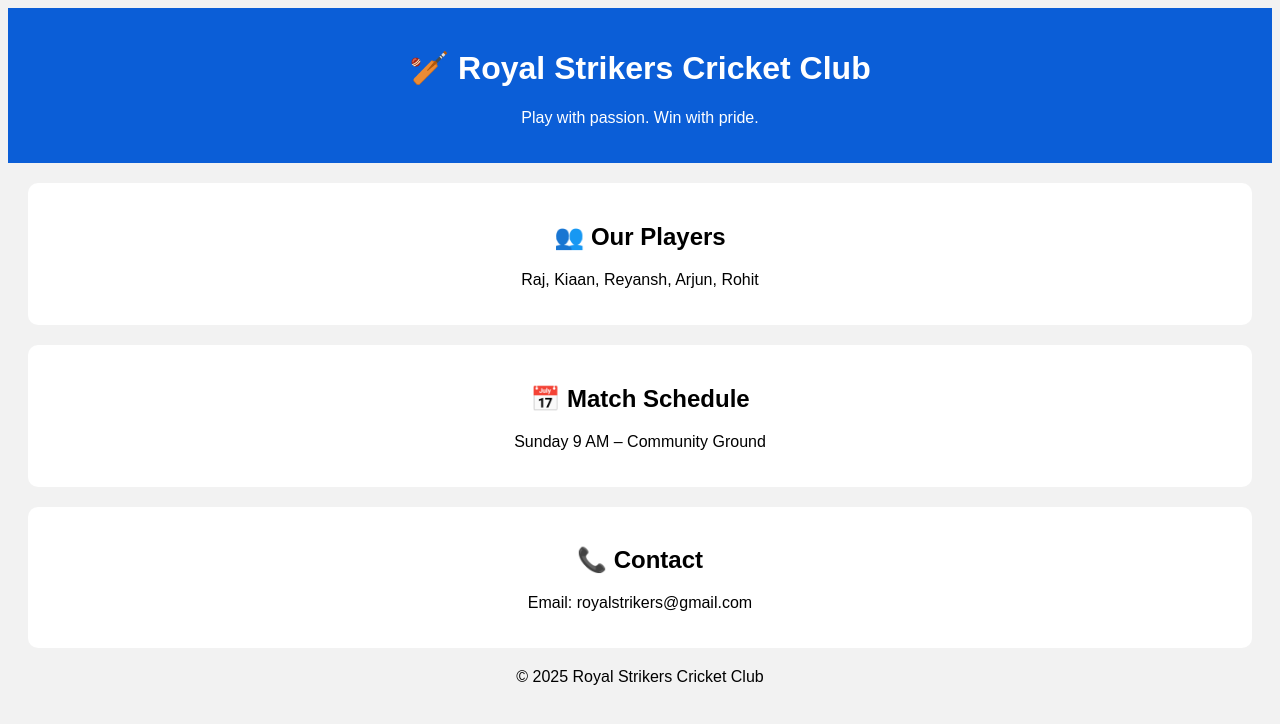
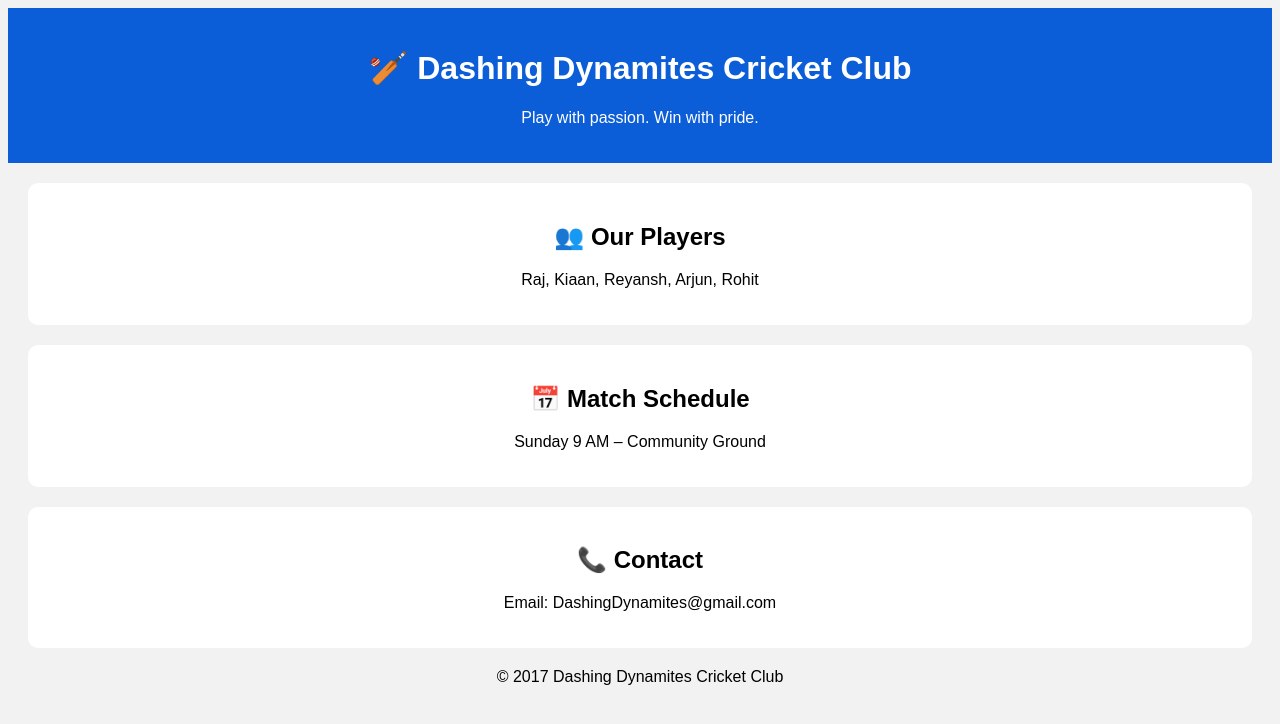
Before and after one commit to sagarpawar1910/cricket-team, a plain HTML site: page index.html in a window 1280 px wide. Drawn offline with Linux system fonts and the light colour scheme.

Commit message:
Update index.html

```diff
--- a/index.html
+++ b/index.html
@@ -1,7 +1,7 @@
 <!DOCTYPE html>
 <html>
 <head>
-  <title>Royal Strikers Cricket Club</title>
+  <title>Dashing Dynamites Cricket Club</title>
   <style>
     body {
       font-family: Arial;
@@ -25,7 +25,7 @@
 <body>
 
 <header>
-  <h1>🏏 Royal Strikers Cricket Club</h1>
+  <h1>🏏 Dashing Dynamites Cricket Club</h1>
   <p>Play with passion. Win with pride.</p>
 </header>
 
@@ -41,11 +41,11 @@
 
 <section>
   <h2>📞 Contact</h2>
-  <p>Email: royalstrikers@gmail.com</p>
+  <p>Email: DashingDynamites@gmail.com</p>
 </section>
 
 <footer>
-  <p>© 2025 Royal Strikers Cricket Club</p>
+  <p>© 2017 Dashing Dynamites Cricket Club</p>
 </footer>
 
 </body>
```
